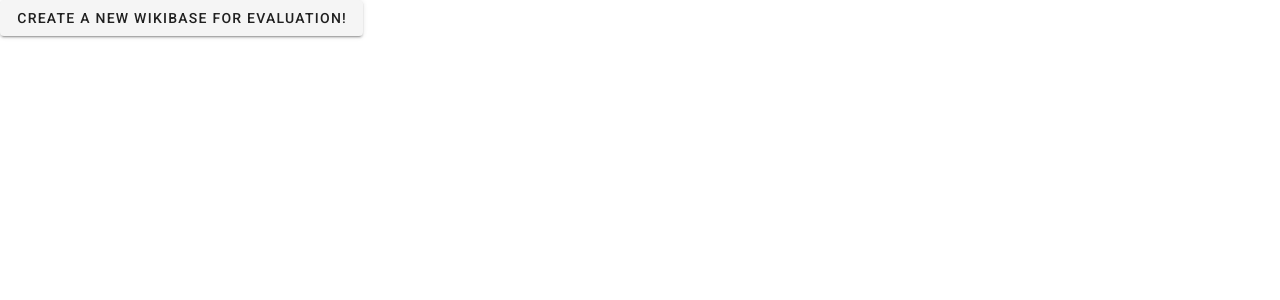
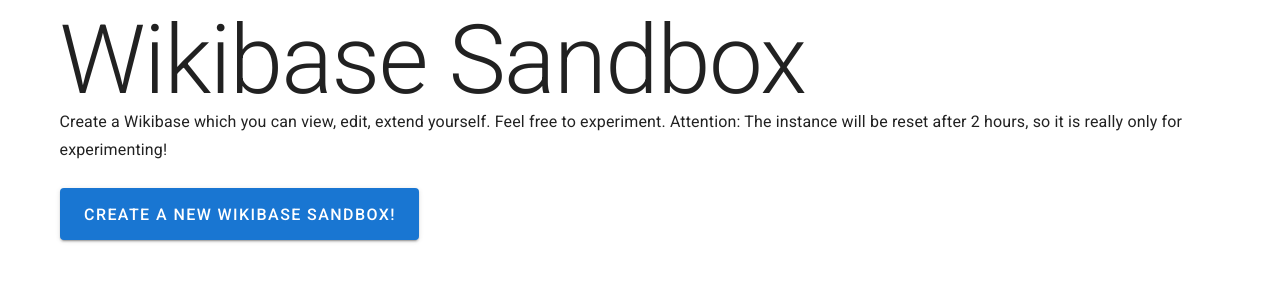
Before and after one commit to wmde/2021-prep-week-wbstack-ui, a Vue app: page / in a window 1280 px wide. Shown: the top 300 px of the page. Built offline with nearby package versions, Linux system fonts and the light colour scheme.

Commit message:
Add headline and fluff

```diff
--- a/src/App.vue
+++ b/src/App.vue
@@ -1,13 +1,21 @@
 <template>
   <v-app>
     <v-main>
-      <v-btn elevation="2">Create a new Wikibase for evaluation!</v-btn>
-    </v-main>
+		<v-container>
+			<h1 class="text-h1">Wikibase Sandbox</h1>
+			<div class="text-subtitle-1">Create a Wikibase which you can view, edit, extend yourself. Feel free to experiment. Attention: The instance will be reset after 2 hours, so it is really only for experimenting!</div>
+		</v-container>
+		<v-container>
+			<create-sandbox-form />
+		</v-container>
+	</v-main>
   </v-app>
 </template>
 
 <script>
+import CreateSandboxForm from '@/components/CreateSandboxForm';
 export default {
   name: 'App',
+	components: { CreateSandboxForm },
 };
 </script>
--- /dev/null
+++ b/src/components/CreateSandboxForm.vue
@@ -0,0 +1,9 @@
+<template>
+	<v-btn color="primary" elevation="2" x-large>Create a new Wikibase sandbox!</v-btn>
+</template>
+
+<script>
+export default {
+	name: 'CreateSandboxForm',
+}
+</script>
```
